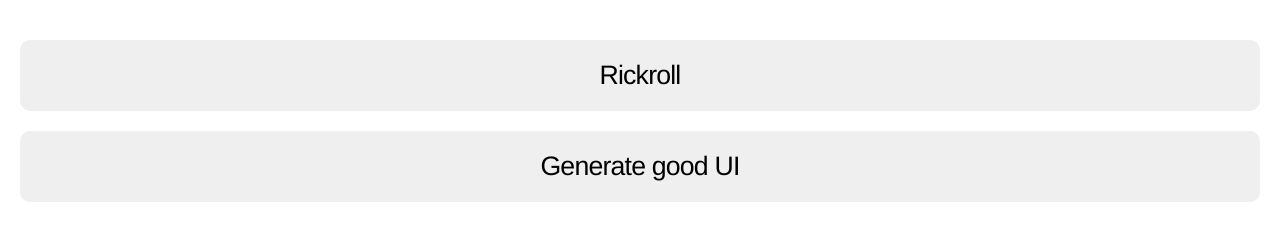
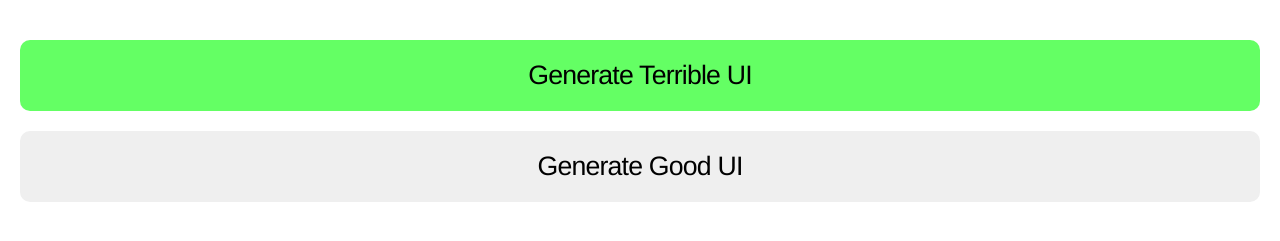
Before and after one commit to unwise-sage/unwise-sage.github.io, a plain HTML site: page assets/2.html in a window 1280 px wide. Shown: the part 63-304 px from the top of the page. Drawn offline with Linux system fonts and the light colour scheme.

Commit message:
No idea what happened, but I think this fixes it.

```diff
--- a/assets/2.html
+++ b/assets/2.html
@@ -32,6 +32,9 @@
                 font-size:20pt;
                 color:black;
             }
+            #ad a{
+                color:black;
+            }
             #adx{
                 float:right;
                 font-size:10pt;
@@ -54,9 +57,9 @@
             <a href='https://www.youtube.com/watch?v=dQw4w9WgXcQ' target='_blank'>Try our new stupid interface!</a>
             <button id='adx' onclick='document.getElementById("ad").style.display="none";n=true;'>x</button>
         </div>
-        <button onclick='window.open("https://xkcd.com/524/","_blank")'>Rickroll</button> <!--Not a rickroll-->
+        <button onclick='window.open("https://xkcd.com/524/","_blank")' style='background-color:rgb(100,255,100)'>Generate Terrible UI</button> <!--Not a rickroll-->
         <br>
         <!--I'm sorry for the following line of code-->
-        <button onmouseover='if(n){document.getElementById("ad").style.display="block";n=false} else{document.getElementById("ad").style.display="none";;n=true;}'>Generate good UI</button>
+        <button onmouseover='if(n){document.getElementById("ad").style.display="block";n=false} else{document.getElementById("ad").style.display="none";;n=true;}'>Generate Good UI</button>
     </body>
 </html>
```
